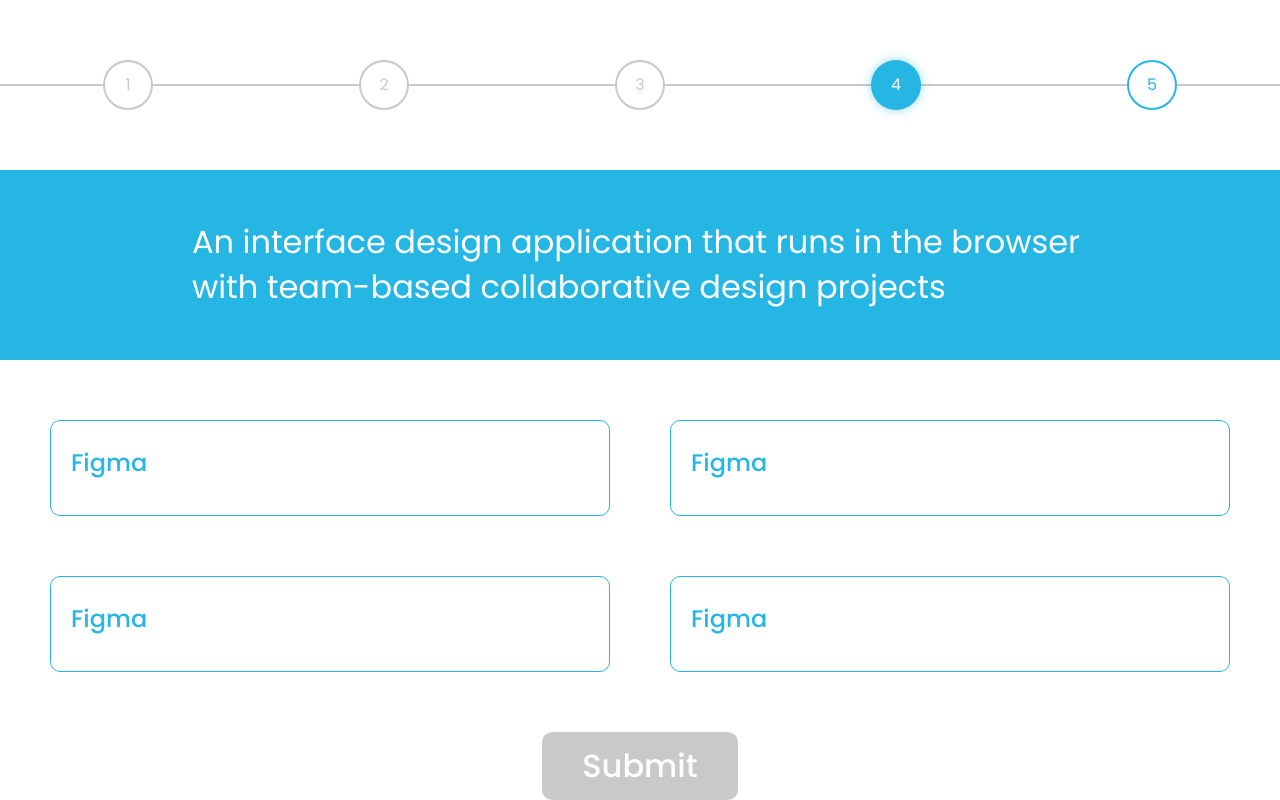
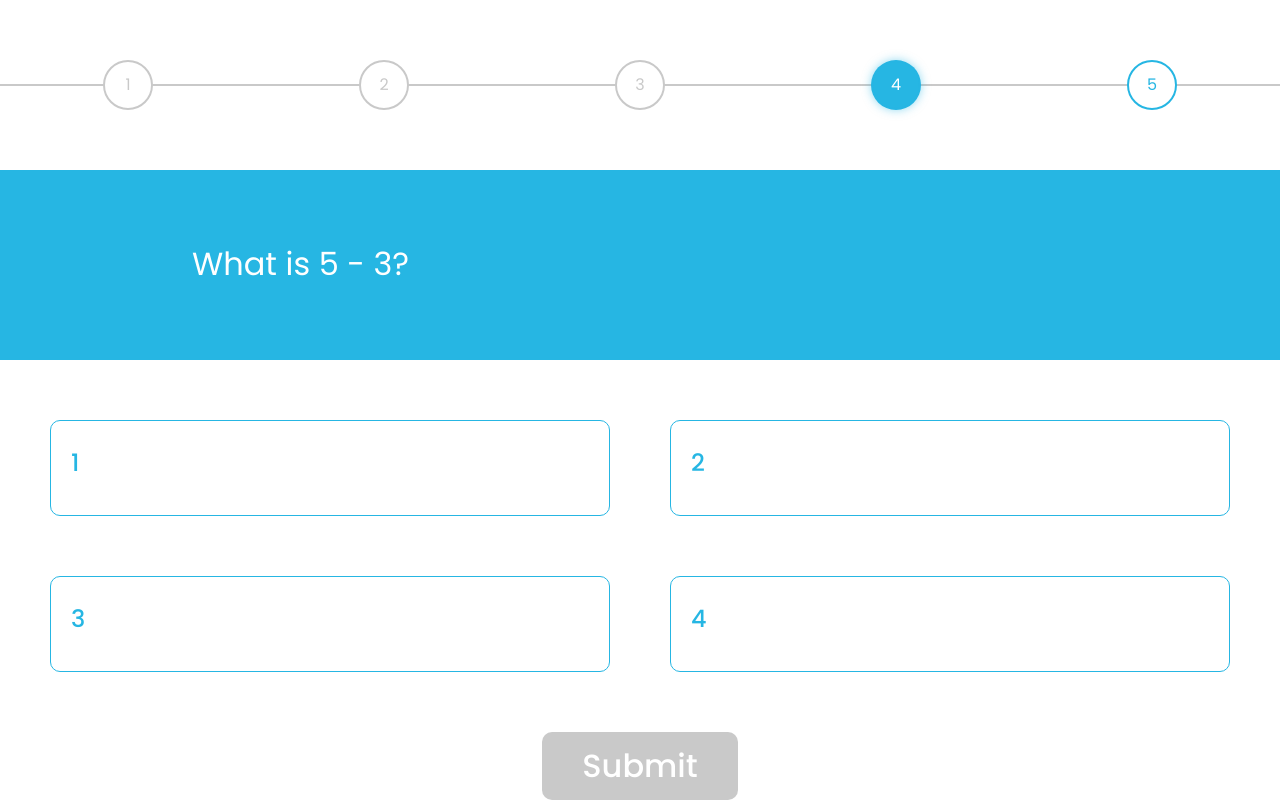
Before and after one commit to michal-sternik/html-quiz-app, a plain HTML site: page quiz.html in a window 1280 px wide. Drawn offline with nearby package versions, Linux system fonts and the light colour scheme.

Commit message:
user can respond to the questions - logic

```diff
--- a/css/quiz.css
+++ b/css/quiz.css
@@ -141,6 +141,7 @@
     color: rgba(38, 182, 227, 1);
     line-height: 100%;
     letter-spacing: 0%;
+    pointer-events: all;
 
 
 
@@ -151,11 +152,26 @@
     cursor: pointer;
 }
 
-.answer.clicked {
+.answer.selected {
     background-color: rgba(38, 182, 227, 1);
     color: white;
 }
 
+.answer.correct {
+    background-color: rgba(0, 181, 18, 0.2);
+    color: rgba(0, 181, 18, 1);
+    border: 1px solid rgba(0, 181, 18, 1);
+}
+
+.answer.wrong {
+    background-color: rgba(217, 0, 0, 0.2);
+    color: rgba(217, 0, 0, 1);
+    border: 1px solid rgba(217, 0, 0, 1);
+}
+
+.answer.disabled {
+    pointer-events: none;
+}
 
 #quiz_button {
     background-color: rgba(201, 201, 201, 1);
@@ -171,12 +187,14 @@
     font-size: 32px;
     line-height: 100%;
     letter-spacing: 0%;
+    pointer-events: none;
 
 }
 
 #quiz_button.ready {
     background-color: rgba(38, 182, 227, 1);
     cursor: pointer;
+    pointer-events: all;
 
 }
 
--- a/index.html
+++ b/index.html
@@ -15,7 +15,7 @@
 
     <script src="https://ajax.googleapis.com/ajax/libs/jquery/1.7.1/jquery.min.js"></script>
     <script defer src="script.js"></script>
-    <link rel="stylesheet" href="/index.css">
+    <link rel="stylesheet" href="/css/index.css">
 </head>
 
 <body>
--- /dev/null
+++ b/js/questions.js
@@ -0,0 +1,92 @@
+const questions = [
+    {
+        question: "What is the color of the sky on a clear day?",
+        answers: [
+            { answer: "Blue", correct: true },
+            { answer: "Green", correct: false },
+            { answer: "Red", correct: false },
+            { answer: "Yellow", correct: false }
+        ]
+    },
+    {
+        question: "How many legs does a cat have?",
+        answers: [
+            { answer: "Two", correct: false },
+            { answer: "Four", correct: true },
+            { answer: "Six", correct: false },
+            { answer: "Eight", correct: false }
+        ]
+    },
+    {
+        question: "What is 2 + 2?",
+        answers: [
+            { answer: "3", correct: false },
+            { answer: "4", correct: true },
+            { answer: "5", correct: false },
+            { answer: "6", correct: false }
+        ]
+    },
+    {
+        question: "An interface design application that runs in the browser with team-based collaborative design projects'?",
+        answers: [
+            { answer: "Figma", correct: true },
+            { answer: "Figma", correct: false },
+            { answer: "Figma", correct: false },
+            { answer: "Figma", correct: false }
+        ]
+    },
+    {
+        question: "Which month comes after January?",
+        answers: [
+            { answer: "March", correct: false },
+            { answer: "February", correct: true },
+            { answer: "April", correct: false },
+            { answer: "December", correct: false }
+        ]
+    },
+    {
+        question: "What is the opposite of 'up'?",
+        answers: [
+            { answer: "Down", correct: true },
+            { answer: "Left", correct: false },
+            { answer: "Right", correct: false },
+            { answer: "Above", correct: false }
+        ]
+    },
+    {
+        question: "What is 5 - 3?",
+        answers: [
+            { answer: "1", correct: false },
+            { answer: "2", correct: true },
+            { answer: "3", correct: false },
+            { answer: "4", correct: false }
+        ]
+    },
+    {
+        question: "Which fruit is yellow?",
+        answers: [
+            { answer: "Apple", correct: false },
+            { answer: "Banana", correct: true },
+            { answer: "Strawberry", correct: false },
+            { answer: "Grapes", correct: false }
+        ]
+    },
+    {
+        question: "What is the capital of France?",
+        answers: [
+            { answer: "London", correct: false },
+            { answer: "Berlin", correct: false },
+            { answer: "Madrid", correct: false },
+            { answer: "Paris", correct: true }
+        ]
+    },
+    {
+        question: "How many days are in a week?",
+        answers: [
+            { answer: "5", correct: false },
+            { answer: "6", correct: false },
+            { answer: "7", correct: true },
+            { answer: "8", correct: false }
+        ]
+    }
+];
--- /dev/null
+++ b/js/script.js
@@ -0,0 +1,119 @@
+
+
+const quiz_text = document.querySelector("#quiz_text")
+const answer_container = document.querySelector("#answers")
+const quiz_button = document.querySelector("#quiz_button")
+
+
+function createAnswerButtons() {
+    for (let index = 0; index < 4; index++) {
+        const createdAnswer = document.createElement("div")
+        createdAnswer.classList.add("answer")
+        answer_container.appendChild(createdAnswer)
+        createdAnswer.addEventListener('click', game.handleChooseAnswer)
+
+    }
+}
+function prepareQuizButton() {
+    quiz_button.addEventListener('click', () => game.handleButtonClick())
+}
+
+
+
+class Game {
+
+    constructor() {
+        this.currentGameQuestions = Array.from(questions)
+        this.correctAnswer = undefined
+        this.score = 0;
+
+        this.handleButtonClick.bind(this)
+        this.quizLoop.bind(this)
+    }
+
+    startGame() {
+        createAnswerButtons()
+        prepareQuizButton()
+        this.quizLoop()
+    }
+
+    quizLoop() {
+        quiz_button.textContent = "Submit"
+
+        if (this.currentGameQuestions.length > 0) {
+            const currentQuestion = this.getRandomQuestion(this.currentGameQuestions)
+            console.log(this.currentGameQuestions)
+            this.fillQuestion(currentQuestion.question)
+            this.fillAnswers(currentQuestion.answers)
+
+        }
+        else {
+            console.log("koniec gry!")
+            //todo redirect and display score
+        }
+
+    }
+
+    getRandomQuestion() {
+
+        const indexToPop = Math.floor(Math.random() * this.currentGameQuestions.length)
+        return this.currentGameQuestions.splice(indexToPop, 1)[0]
+    }
+
+    fillQuestion(question) {
+
+        quiz_text.textContent = question
+    }
+
+    fillAnswers(answers) {
+        Array.from(answer_container.children).forEach((button, index) => {
+            button.classList.remove('selected', 'correct', 'disabled', 'wrong')
+            button.textContent = answers[index].answer
+            answers[index].correct ? this.correctAnswer = button : null
+        });
+        quiz_button.classList.remove('ready')
+
+    }
+    handleChooseAnswer() {
+        for (const elem of answer_container.children) {
+            elem.classList.remove('selected')
+        }
+        this.classList.add('selected')
+        quiz_button.classList.add('ready')
+
+    }
+
+    handleButtonClick() {
+        if (quiz_button.textContent === "Submit") {
+            this.handleConfirmAnswer()
+        } else if (quiz_button.textContent === "Next") {
+            this.quizLoop()
+        }
+    }
+
+    handleConfirmAnswer() {
+
+        const pickedAnswer = document.querySelector("#answers > .selected")
+        this.correctAnswer.classList.add('correct')
+
+        if (pickedAnswer !== this.correctAnswer) {
+            pickedAnswer.classList.add('wrong')
+        }
+        else {
+            this.score++;
+        }
+
+        quiz_button.textContent = "Next"
+
+        Array.from(answer_container.children).forEach(button => {
+            button.classList.add('disabled')
+        })
+
+
+    }
+
+}
+
+
+const game = new Game()
+game.startGame()
--- a/quiz.html
+++ b/quiz.html
@@ -13,7 +13,8 @@
         rel="stylesheet">
 
     <script src="https://ajax.googleapis.com/ajax/libs/jquery/1.7.1/jquery.min.js"></script>
-    <script defer src="script.js"></script>
+    <script defer src="/js/questions.js"></script>
+    <script defer src="/js/script.js"></script>
     <link rel="stylesheet" href="/css/quiz.css">
 </head>
 
@@ -35,10 +36,10 @@
         </section>
 
         <section id="answers">
+            <!-- <div class="answer">Figma</div>
             <div class="answer">Figma</div>
             <div class="answer">Figma</div>
-            <div class="answer">Figma</div>
-            <div class="answer">Figma</div>
+            <div class="answer">Figma</div> -->
 
         </section>
 
```
